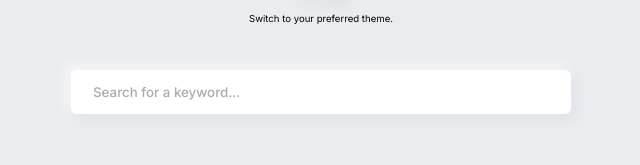
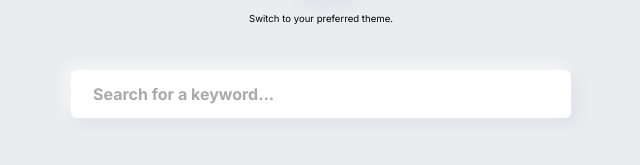
Before and after one commit to aditya-singh9/kekfinder, a React (Create React App) app: page / in a window 1280 px wide. Shown: the part 233-398 px from the top of the page, without its empty margins (319-959 px from the left). Built offline with nearby package versions, Linux system fonts and the light colour scheme.

Commit message:
updated UI

```diff
--- a/src/components/Item.css
+++ b/src/components/Item.css
@@ -18,9 +18,10 @@
 }
 
 .item:hover {
-  box-shadow: -5px -5px 15px var(--card-shadow-color-top-left),
+  /* box-shadow: -5px -5px 15px var(--card-shadow-color-top-left),
     5px 5px 15px var(--card-shadow-color-bottom-right),
-    0 0 0 5px var(--border-color);
+    0 0 0 5px var(--border-color); */
+    box-shadow: 0px 0px 5px 2px #ffc83d;
 }
 
 .item-copy {
--- a/src/components/Search.css
+++ b/src/components/Search.css
@@ -6,11 +6,12 @@
   margin: auto;
   font-family: "Inter", -apple-system, BlinkMacSystemFont, "Segoe UI", Roboto,
     Oxygen, Ubuntu, Cantarell, "Open Sans", "Helvetica Neue", sans-serif;
+    font-size: 16px;
   outline: none;
   box-shadow: -5px -5px 15px var(--card-shadow-color-top-left),
     5px 5px 15px var(--card-shadow-color-bottom-right);
   border: none;
-  font-weight: 500;
+  font-weight: 550;
   border-radius: 6px;
   transition: 0.4s;
   cursor: pointer;
@@ -26,9 +27,10 @@
 }
 
 .search:focus {
-  box-shadow: -3px -3px 6px var(--card-shadow-color-top-left),
+  /* box-shadow: -3px -3px 6px var(--card-shadow-color-top-left),
     3px 3px 6px var(--card-shadow-color-bottom-right),
-    0 0 0 3px var(--border-color);
+    0 0 0 3px var(--border-color); */
+    box-shadow: 0px 0px 2px 2px #ffc83d;
   border-color: transparent;
   cursor: text;
 }
--- a/src/index.css
+++ b/src/index.css
@@ -50,10 +50,10 @@ input {
 
 /*custom scrollbar*/
 ::-webkit-scrollbar {
-  width: 6px;
-  background: #121212;
+  width: 7px;
+  background: #fec023f3;
 }
 ::-webkit-scrollbar-thumb {
-  background: #cecece;
+  background: #ffffff;
   border-radius: 100px;
 }
```
